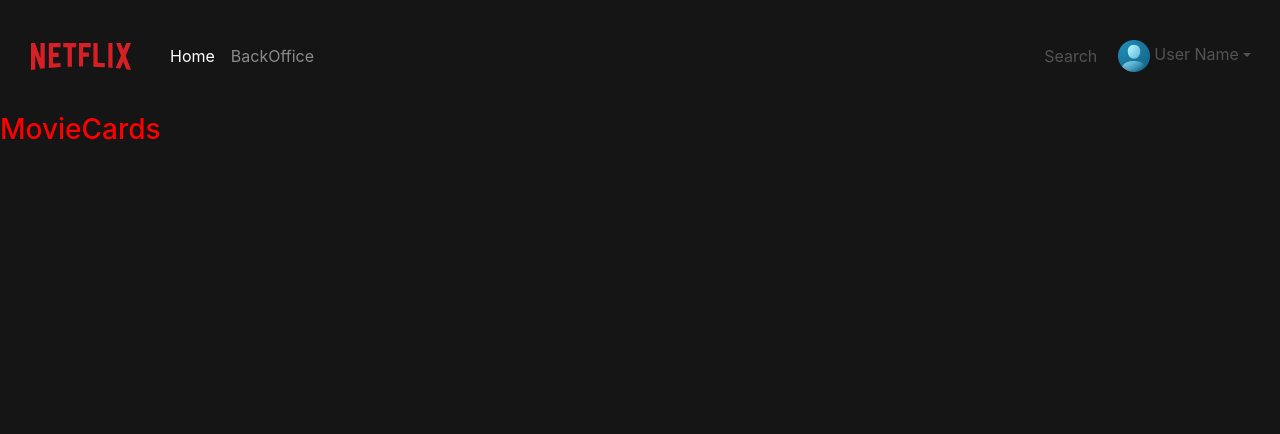
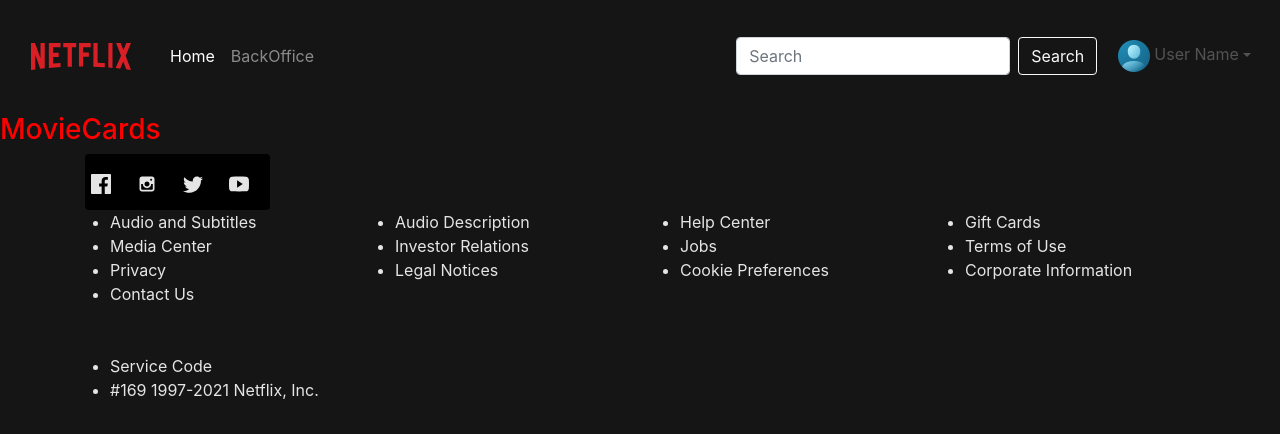
Before and after one commit to abdul2112/M4-D5-react-netflix-team, a React (Create React App) app: page / in a window 1280 px wide. Shown: the top 434 px of the page. Built offline with nearby package versions, Linux system fonts and the light colour scheme.

Commit message:
Fixes #7, implemented search UI and footer

```diff
--- a/src/components/Footer.jsx
+++ b/src/components/Footer.jsx
@@ -1,10 +1,61 @@
 import React from 'react'
+import { GrFacebook } from 'react-icons/gr'
+import { TiSocialInstagram } from 'react-icons/ti'
+import { ImTwitter } from 'react-icons/im'
+import { IoLogoYoutube } from 'react-icons/io'
+import { ListGroup } from 'react-bootstrap'
+
+
 
 const Footer = () => {
   return (
     <div>
-      <footer>
-        <h3>Footer</h3>
+      <footer className="container">
+        <div className="row social-icons">
+          <div className="container">
+            <ListGroup horizontal>
+              <ListGroup.Item style={{ backgroundColor: "black", fontSize: "20px", paddingLeft: "5px" }}> <GrFacebook></GrFacebook></ListGroup.Item>
+              <ListGroup.Item style={{ backgroundColor: "black", fontSize: "20px", paddingLeft: "5px" }}> <TiSocialInstagram></TiSocialInstagram></ListGroup.Item>
+              <ListGroup.Item style={{ backgroundColor: "black", fontSize: "20px", paddingLeft: "5px" }}> <ImTwitter></ImTwitter></ListGroup.Item>
+              <ListGroup.Item style={{ backgroundColor: "black", fontSize: "20px", paddingLeft: "5px" }}> <IoLogoYoutube></IoLogoYoutube></ListGroup.Item>
+            </ListGroup>
+            <div className="row">
+              <div className="col col-12 col-sm-6 col-lg-3 px-0 footer-info ">
+                <ul>
+                  <li>Audio and Subtitles</li>
+                  <li>Media Center</li>
+                  <li>Privacy</li>
+                  <li>Contact Us</li>
+                  <br />
+                  <br />
+                  <li className="box">Service Code</li>
+                  <li >#169 1997-2021 Netflix, Inc.</li>
+                </ul>
+              </div>
+              <div className="col col-12 col-sm-6 col-lg-3 px-0 footer-info">
+                <ul>
+                  <li>Audio Description</li>
+                  <li>Investor Relations</li>
+                  <li>Legal Notices</li>
+                </ul>
+              </div>
+              <div className="col col-12 col-sm-6 col-lg-3 px-0 footer-info">
+                <ul>
+                  <li>Help Center</li>
+                  <li>Jobs</li>
+                  <li>Cookie Preferences</li>
+                </ul>
+              </div>
+              <div className="col col-12 col-sm-6 col-lg-3 px-0 footer-info">
+                <ul>
+                  <li>Gift Cards</li>
+                  <li>Terms of Use</li>
+                  <li>Corporate Information</li>
+                </ul>
+              </div>
+            </div>
+          </div>
+        </div>
       </footer>
     </div>
   )
--- a/src/components/NavBar.jsx
+++ b/src/components/NavBar.jsx
@@ -1,7 +1,11 @@
 import React from 'react'
 import { Link } from 'react-router-dom'
+import { Button, Form, FormControl } from 'react-bootstrap'
+import { render } from '@testing-library/react'
 
 const NavBar = () => {
+
+  render()
   return (
     <nav className="navbar navbar-expand-lg navbar-dark">
       <Link className="navbar-brand" to="/">
@@ -42,10 +46,13 @@
 
         <ul className="navbar-nav ml-auto">
           <li className="nav-item px-2">
-            <span className="material-icons">
-              <i className="fa fa-search" aria-hidden="true"></i>
-            </span>
-            <span className="material-icons"> Search </span>
+            <Form inline>
+              <FormControl type="text" placeholder="Search" className="mr-sm-2" />
+              <Button variant="outline-light">Search</Button>
+            </Form>
+          </li>
+          <li>
+            <h3></h3>
           </li>
         </ul>
         <div className="navbar-nav btn-group">
--- a/src/pages/HomePage.jsx
+++ b/src/pages/HomePage.jsx
@@ -1,6 +1,7 @@
 import React, { Component } from 'react'
 import NavBar from '../components/NavBar'
 import MovieCard from '../components/MovieCard'
+import Footer from '../components/Footer'
 
 import {
   GET_MOVIES_BY_SEARCH,
@@ -15,6 +16,7 @@
         <NavBar />
 
         <MovieCard />
+        <Footer />
       </div>
     )
   }
```
